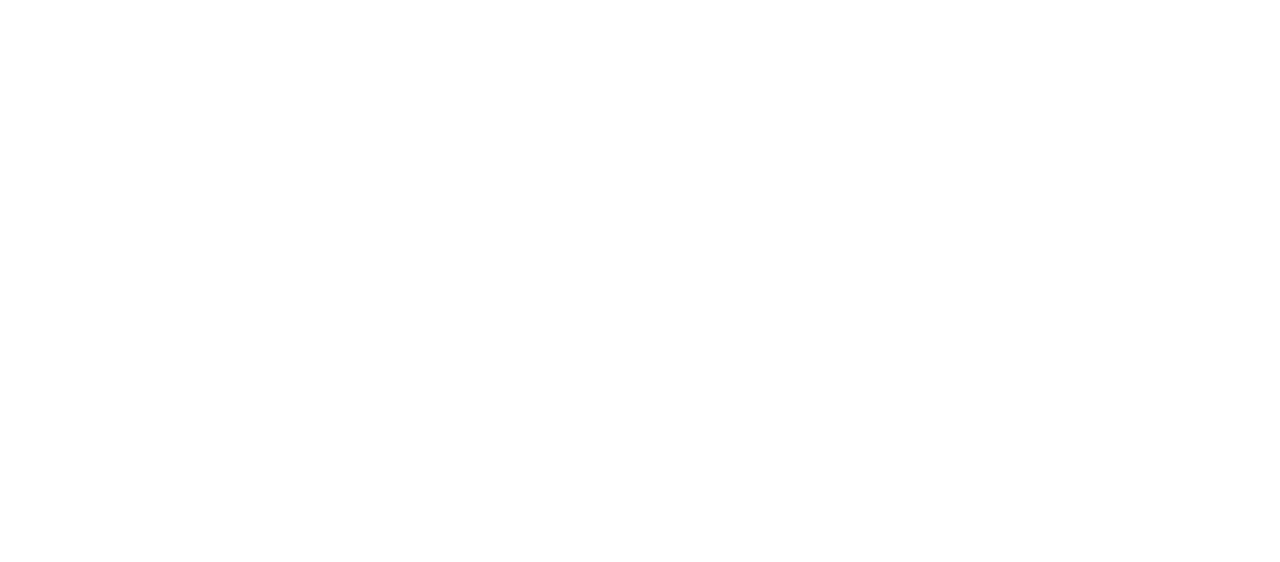
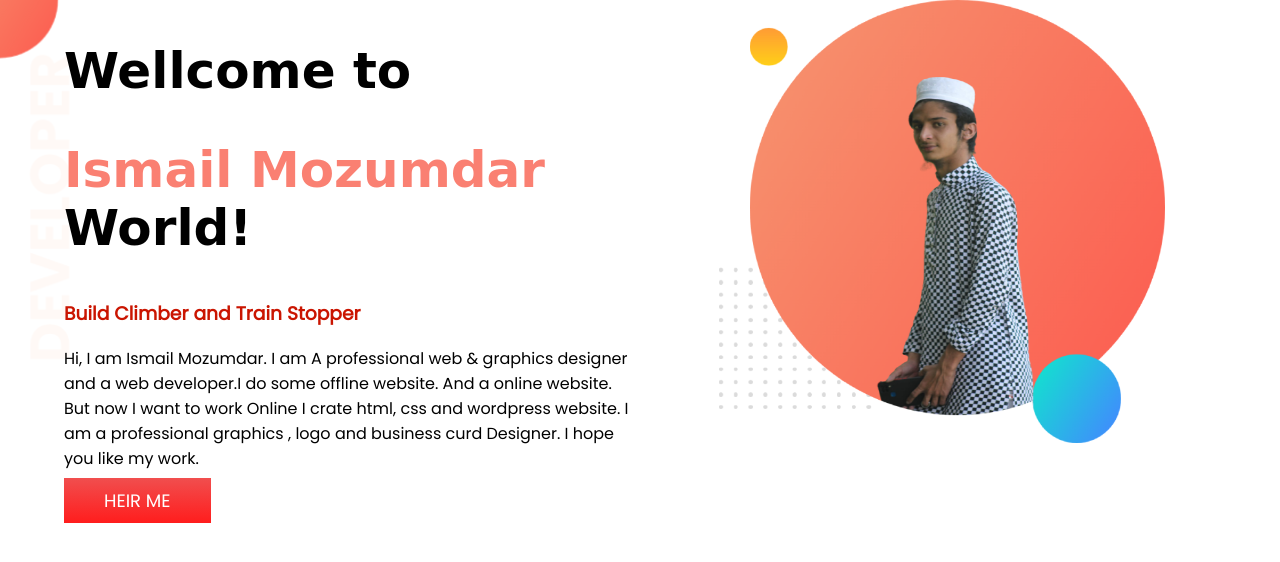
Before and after one commit to ismailmozumdar/New-portfolio, a plain HTML site: page index.html in a window 1280 px wide. Drawn offline with Linux system fonts and the light colour scheme; a web font is replaced by a local one.

Commit message:
section one send

```diff
--- a/index.html
+++ b/index.html
@@ -5,8 +5,26 @@
     <meta http-equiv="X-UA-Compatible" content="IE=edge">
     <meta name="viewport" content="width=device-width, initial-scale=1.0">
     <title>New-Protpolio</title>
+    <link rel="preconnect" href="https://fonts.googleapis.com">
+<link rel="preconnect" href="https://fonts.gstatic.com" crossorigin>
+<link href="https://fonts.googleapis.com/css2?family=Poppins&family=Pushster&display=swap" rel="stylesheet">
+<link rel="preconnect" href="https://fonts.googleapis.com">
+<link rel="preconnect" href="https://fonts.gstatic.com" crossorigin>
+<link href="https://fonts.googleapis.com/css2?family=Poppins&family=Prompt&family=Pushster&display=swap" rel="stylesheet">
+<link rel="stylesheet" href="style.css">
 </head>
 <body>
-
+   <section class="Wellcome-setiom">
+    <div class="Wellcome ">
+        <h1>Wellcome to</h1>
+    <h1><span>Ismail Mozumdar</span> World!</h1>
+    <h3>Build Climber and Train Stopper</h3>
+    <p>Hi, I am Ismail Mozumdar. I am A professional web & graphics designer and a web developer.I do some offline website. And a online website. But now I want to work Online I crate html, css and wordpress website. I am a professional graphics , logo and business curd Designer. I hope you like my work.</p>
+    <a target="_blanck" href="https://www.linkedin.com/in/ismail-mozumdar-13000b224/">HEIR ME</a>
+    </div>
+    <div class="Wellcome ">
+        <img src="images/my-bg3.png" alt="">
+    </div>
+   </section>
 </body>
 </html>
--- /dev/null
+++ b/style.css
@@ -0,0 +1,37 @@
+body{
+    font-family: 'Poppins', sans-serif;
+    margin: 0;
+    padding: 0;
+}
+.Wellcome-setiom{
+    background-image: url(images/top-banner.png);
+    background-repeat: no-repeat;
+}
+section{
+    display: flex;
+}
+.Wellcome {
+    width: 50%;
+    padding-left: 5%;
+}
+.Wellcome img{
+    width: 80%;
+}
+h1{
+    font-size:50px;
+    font-family: 'Poppins', sans-serif;
+    font-family: 'Pushster', cursive;
+}
+h3{
+    color: rgb(202, 21, 1);
+}
+span{
+    color: salmon;
+}
+a{
+    text-decoration: none;
+    color: white;
+    background-image: linear-gradient( rgb(241, 78, 78), rgb(255, 29, 29));
+    padding: 10px 40px;
+    font-size: 18px;
+}
```
Also changed, not shown: images/dream-bg.png (added), images/exp-bg.png (added), images/my-bg.png (added), images/my-bg1.png (added), images/my-bg2.png (added), images/my-bg3.png (added), images/top-banner.png (added).
